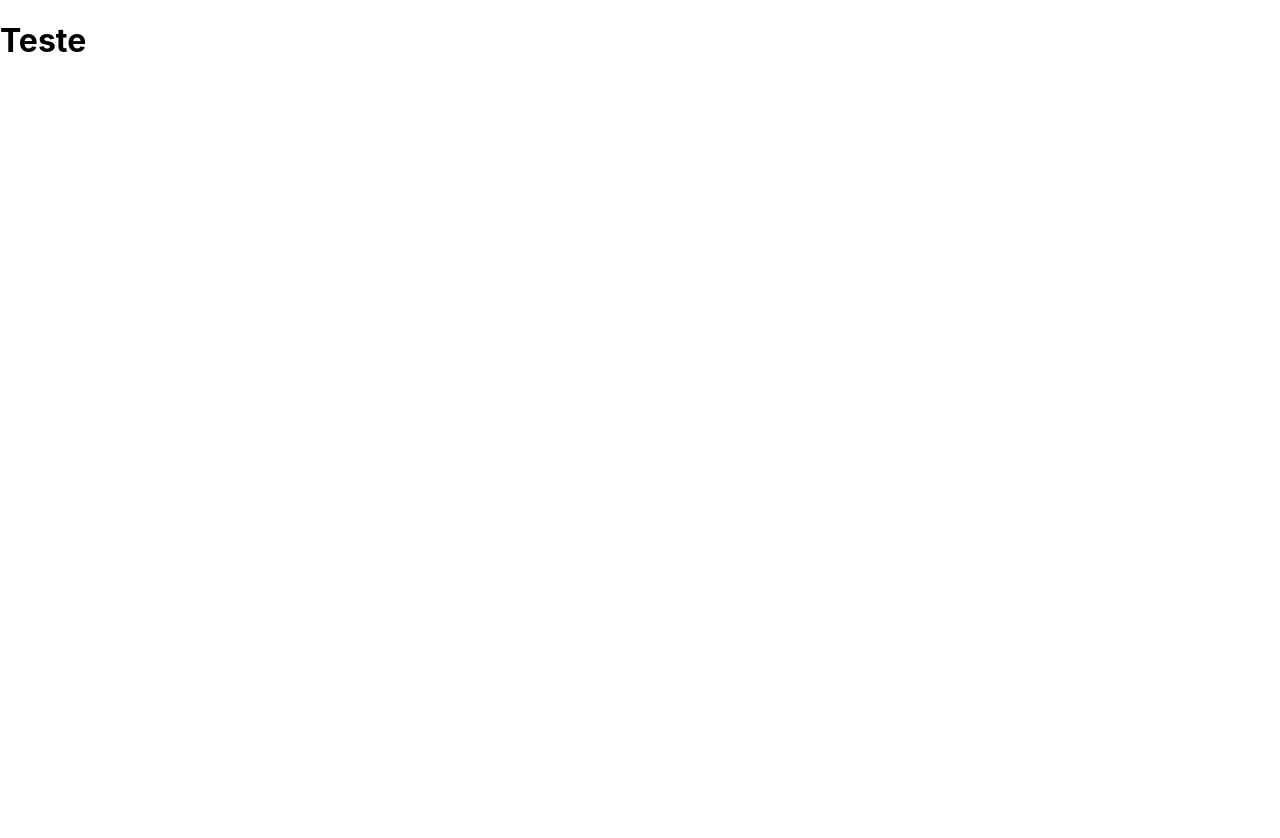
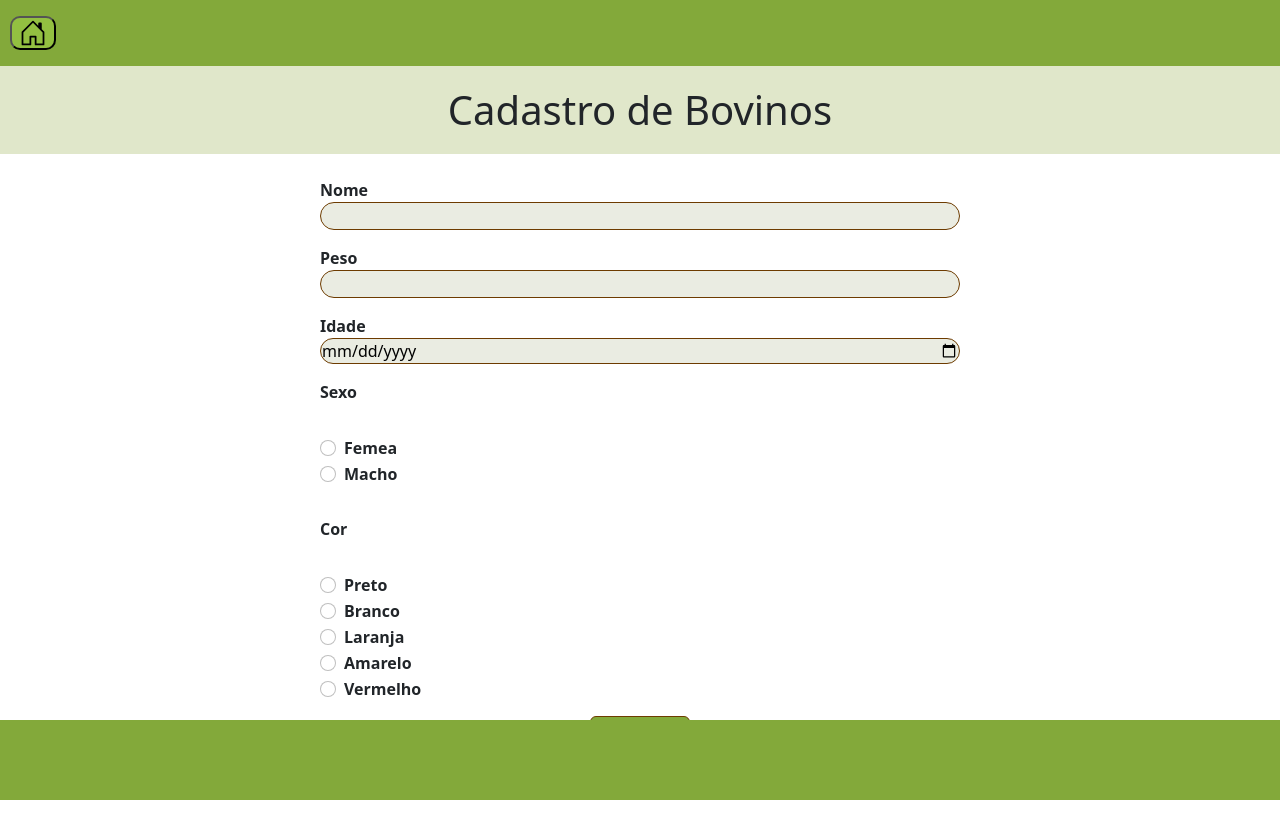
Before and after one commit to neylanepl/vacinacao-bovino-frontend, a React (Create React App) app in the folder frontend/: page /cadastrarbovino in a window 1280 px wide. Shown: the top 838 px of the page. Before the commit the page ends 800 px from the top, so only its background shows below. Built offline with nearby package versions, Linux system fonts and the light colour scheme.

Commit message:
feat: página incompleta de cadastrar bovino

```diff
--- a/frontend/package.json
+++ b/frontend/package.json
@@ -6,9 +6,13 @@
     "@testing-library/jest-dom": "^5.16.5",
     "@testing-library/react": "^13.4.0",
     "@testing-library/user-event": "^13.5.0",
+    "bootstrap": "^5.2.3",
     "react": "^18.2.0",
+    "react-bootstrap": "^2.6.0",
     "react-dom": "^18.2.0",
+    "react-router-dom": "^6.4.4",
     "react-scripts": "5.0.1",
+    "styled-components": "^5.3.6",
     "web-vitals": "^2.1.4"
   },
   "scripts": {
--- a/frontend/public/index.html
+++ b/frontend/public/index.html
@@ -24,7 +24,8 @@
       work correctly both with client-side routing and a non-root public URL.
       Learn how to configure a non-root public URL by running `npm run build`.
     -->
-    <title>React App</title>
+    <link rel="stylesheet" href="https://cdn.jsdelivr.net/npm/bootstrap@5.2.3/dist/css/bootstrap.min.css" integrity="sha384-rbsA2VBKQhggwzxH7pPCaAqO46MgnOM80zW1RWuH61DGLwZJEdK2Kadq2F9CUG65" crossorigin="anonymous">
+    <title>Vacinação Bovino</title>
   </head>
   <body>
     <noscript>You need to enable JavaScript to run this app.</noscript>
@@ -39,5 +40,6 @@
       To begin the development, run `npm start` or `yarn start`.
       To create a production bundle, use `npm run build` or `yarn build`.
     -->
+    <script src="https://cdn.jsdelivr.net/npm/bootstrap@5.2.3/dist/js/bootstrap.min.js" integrity="sha384-cuYeSxntonz0PPNlHhBs68uyIAVpIIOZZ5JqeqvYYIcEL727kskC66kF92t6Xl2V" crossorigin="anonymous"></script>
   </body>
 </html>
--- a/frontend/src/App.js
+++ b/frontend/src/App.js
@@ -1,9 +1,18 @@
+import React from 'react';
+import { BrowserRouter, Routes, Route } from 'react-router-dom';
+
+
+import CadastrarBovino from './pages/bovino/cadastrarBovino';
+
 
 function App() {
   return (
-    <div className="App">
-      <h1>Teste</h1>
-    </div>
+    <BrowserRouter>
+      <Routes>
+          <Route path='/cadastrarbovino' element={<CadastrarBovino/>} />
+      </Routes>
+    </BrowserRouter>
+
   );
 }
 
--- /dev/null
+++ b/frontend/src/components/inputs.js
@@ -0,0 +1,27 @@
+import styled, { css } from 'styled-components';
+
+export const Input = styled.input`
+  ${({ theme }) => css`
+    display: flex;
+    flex-direction: row;
+    align-items: flex-start;
+    padding: ${props => props.isWithIcon ? "11px 37px" : "6px 12px"};
+    color: ${ theme.colors.black };
+    background: ${ theme.colors.white };
+    border: 1px solid #000000;
+    border-radius: 5px;
+    font-family: ${ theme.fonts.family.default };
+    font-size: 1rem;
+  `}
+`;
+
+export const InputForm = styled.input`
+  padding: 11px 37px;
+  width: 382.71px;
+  height: 44px;
+  left: 529px;
+  top: 293px;
+  background: #FFFFFF;
+  border: 1px solid #000000;
+  border-radius: 5px;
+`;
--- a/frontend/src/index.js
+++ b/frontend/src/index.js
@@ -2,6 +2,7 @@ import React from 'react';
 import ReactDOM from 'react-dom/client';
 import './index.css';
 import App from './App';
+import 'bootstrap/dist/css/bootstrap.min.css';
 
 const root = ReactDOM.createRoot(document.getElementById('root'));
 root.render(
--- /dev/null
+++ b/frontend/src/pages/bovino/cadastrarBovino.js
@@ -0,0 +1,92 @@
+import React from 'react';
+
+
+import { InputForm} from '../../components/inputs';
+import { Form } from 'react-bootstrap';
+import '../../styles/css/cadastrarBovino.css';
+import { Button } from 'react-bootstrap';
+
+
+const CadastrarBovino = () => {
+
+    return(
+        <div>
+
+            <div  className="d-flex flex-wrap py-3 " style={{background: "#83A93A"}}>
+                <button class="botaoVoltar">
+                <a href="/">
+                    <svg xmlns="http://www.w3.org/2000/svg" width="30" height="28" fill="currentColor" className="bi bi-house-door" viewBox="0 0 16 16">
+                        <path d="M8.354 1.146a.5.5 0 0 0-.708 0l-6 6A.5.5 0 0 0 1.5 7.5v7a.5.5 0 0 0 .5.5h4.5a.5.5 0 0 0 .5-.5v-4h2v4a.5.5 0 0 0 .5.5H14a.5.5 0 0 0 .5-.5v-7a.5.5 0 0 0-.146-.354L13 5.793V2.5a.5.5 0 0 0-.5-.5h-1a.5.5 0 0 0-.5.5v1.293L8.354 1.146zM2.5 14V7.707l5.5-5.5 5.5 5.5V14H10v-4a.5.5 0 0 0-.5-.5h-3a.5.5 0 0 0-.5.5v4H2.5z"/>
+                    </svg>
+                </a></button>
+            </div>
+
+                <h1 className="fs-1 text-center" style={{background: "#E0E7CA", padding: "20px"}}> Cadastro de Bovinos </h1>
+                <div className="formularioCadastroBovino" style={{marginBottom: "10%"}}>
+                    <form className="formulario" >
+                        <div className="sub-div">
+                            <div className="id_"><p>Nome</p></div>
+                            <input type="text" className="nomeBovino"/>
+
+                            <div className="id_"><p>Peso</p></div>
+                            <input type="number" className="pesoBovino"/>
+
+                            <div className="id_"><p>Idade</p></div>
+                            <input type="date" className="idadeBovino"/>
+
+                            <div className="id_"><p>Sexo</p></div>
+                            <div className="id_">
+                                <div className="check-option" style={{marginBottom: "15px"}}>
+                                    <Form.Check name={'sexo'}
+                                        type="radio"
+                                        label="Femea"
+                                    />
+                                    <Form.Check name={'sexo'}
+                                        type="radio"
+                                        label="Macho"
+                                    />
+                                </div>
+                            </div>
+
+                            <div className="id_"><p>Cor</p></div>
+                            <div className="id_">
+                                <div className="check-option" style={{marginBottom: "15px"}}>
+                                    <Form.Check name={'sexo'}
+                                        type="radio"
+                                        label="Preto"
+                                    />
+                                    <Form.Check name={'sexo'}
+                                        type="radio"
+                                        label="Branco"
+                                    />
+                                    <Form.Check name={'sexo'}
+                                        type="radio"
+                                        label="Laranja"
+                                    />
+                                    <Form.Check name={'sexo'}
+                                        type="radio"
+                                        label="Amarelo"
+                                    />
+                                    <Form.Check name={'sexo'}
+                                        type="radio"
+                                        label="Vermelho"
+                                    />
+
+                                </div>
+                            </div>
+                            <button type="submit" className="btn btn-success" style={{backgroundColor:"#83A93A", borderColor: "#6D3B00"}}>Cadastrar</button>
+                        </div>
+
+                    </form>
+
+                </div>
+
+                <div className="footer fixed-bottom" style={{background: "#83A93A", height: "10%"}}> </div>
+        </div>
+
+
+
+    );
+};
+
+export default CadastrarBovino;
--- /dev/null
+++ b/frontend/src/styles/css/cadastrarBovino.css
@@ -0,0 +1,56 @@
+*body {
+    margin: 0%;
+}
+
+.formularioCadastroBovino, .formulario, .sub-div {
+    display: flex;
+    flex-direction: column;
+    align-items: center;
+    align-content: center;
+    justify-content: center;
+}
+
+.formularioCadastroBovino {
+    padding-bottom: 2em;
+}
+
+.sub-div {
+    width:fit-content;
+    margin: 0;
+}
+
+.id_ {
+    width: 40em;
+    font-weight: bold;
+    margin-top: 1em;
+}
+
+.idBovino, .nomeBovino, .racaBovino, .pesoBovino, .idadeBovino, .sexoBovino {
+    width: 40em;
+    border-radius: 1em;
+    border: solid 1.5px #6D3B00;
+    background-color: #eaece2;
+    margin-top: -1em;
+}
+
+.botao {
+    background-color: #83A93A;
+    color: white;
+    margin-top: 2em;
+    width: 40em;
+    border-radius: 1em;
+    border-color: #6D3B00;
+    padding: 0.2em;
+}
+
+.botaoVoltar {
+    margin-left: 10px;
+    background-color: #93c041;
+    border-radius: 10px;
+    border-color: black;
+
+}
+
+.bi {
+    color: black;
+}
```
Also changed, not shown: 2 other files (tests, documents, lock files or other folders).
